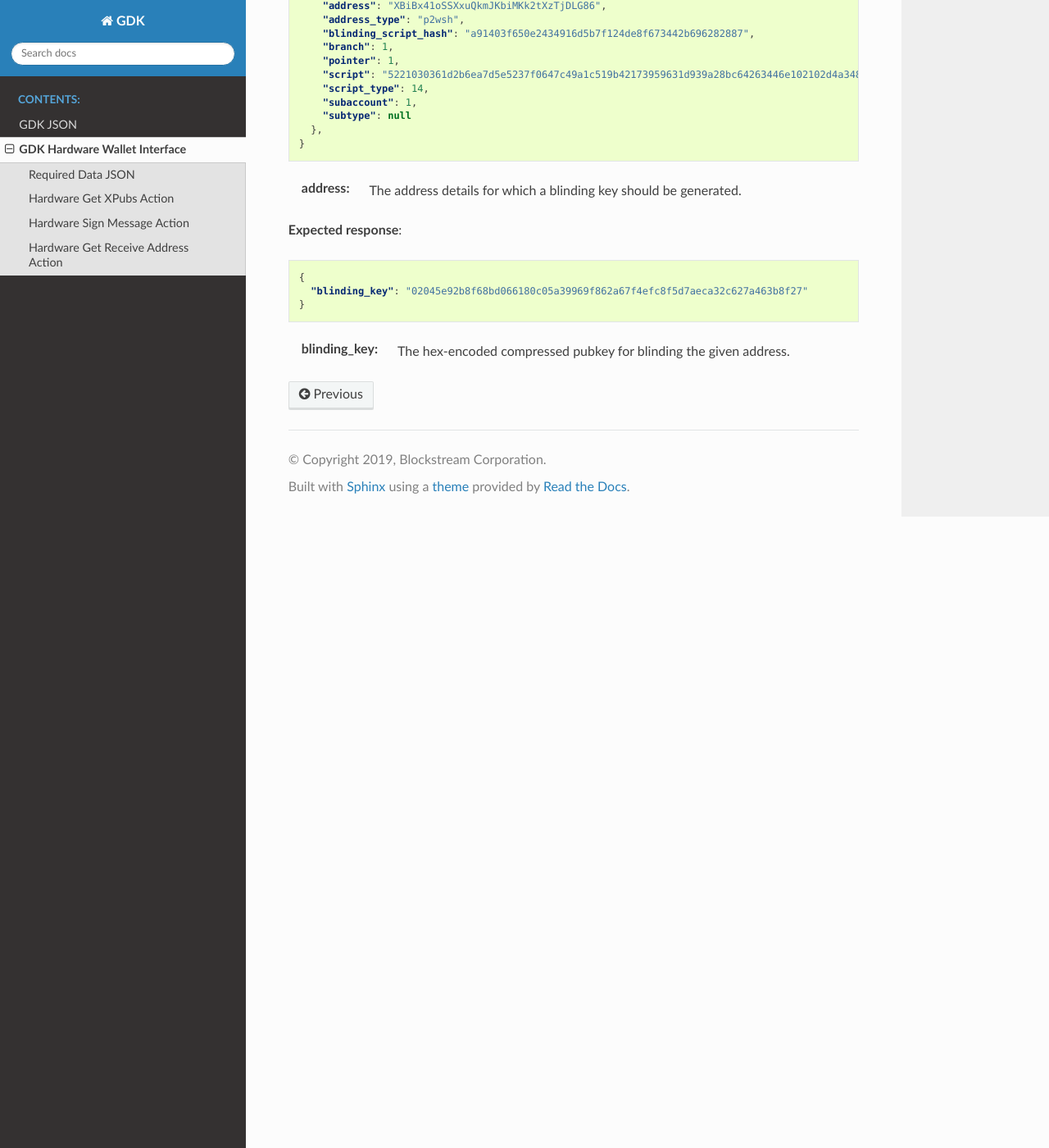
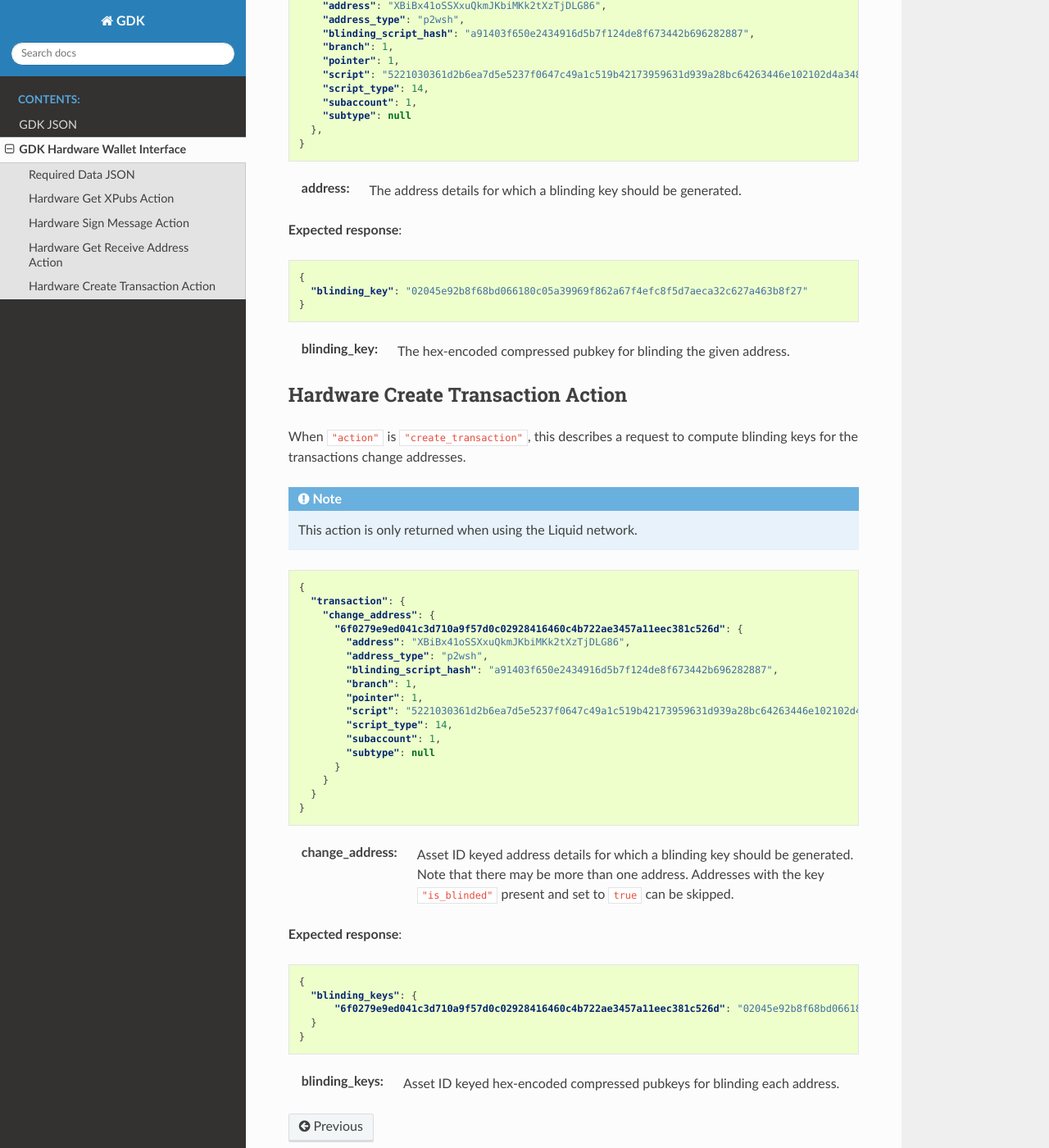
Before and after one commit to Blockstream/gdk, a Sphinx documentation site: the page built from docs/source/gdk-hw.rst, in a window 1280 px wide and 1400 px high, scrolled down 2169 px. Shown: the whole window at 82% size. Built offline with Sphinx 7.4.7 and the Read the Docs theme 2.0.0, drawn with Linux system fonts in a browser that asks for light colours; pages that are not in the unit, such as notebooks, are missing from menus.

Commit message:
Use an internal software implementation of the HWW interface (4)
- Implement and document the create_transaction action

```diff
--- a/docs/source/gdk-hw.rst
+++ b/docs/source/gdk-hw.rst
@@ -133,3 +133,50 @@ compute a blinding key for a new wallet address.
      }
 
 :blinding_key: The hex-encoded compressed pubkey for blinding the given address.
+
+
+.. _hw-action-create-transaction:
+
+Hardware Create Transaction Action
+----------------------------------
+
+When ``"action"`` is ``"create_transaction"``, this describes a request to
+compute blinding keys for the transactions change addresses.
+
+.. note:: This action is only returned when using the Liquid network.
+
+.. code-block:: json
+
+     {
+       "transaction": {
+         "change_address": {
+           "6f0279e9ed041c3d710a9f57d0c02928416460c4b722ae3457a11eec381c526d": {
+             "address": "XBiBx41oSSXxuQkmJKbiMKk2tXzTjDLG86",
+             "address_type": "p2wsh",
+             "blinding_script_hash": "a91403f650e2434916d5b7f124de8f673442b696282887",
+             "branch": 1,
+             "pointer": 1,
+             "script": "5221030361d2b6ea7d5e5237f0647c49a1c519b42173959631d939a28bc64263446e102102d4a348b9f48833dcefffa80305846686d101d02c45a4547b3a5ff6fabb8e2f1f52ae",
+             "script_type": 14,
+             "subaccount": 1,
+             "subtype": null
+           }
+         }
+       }
+     }
+
+:change_address: Asset ID keyed address details for which a blinding key should
+    be generated. Note that there may be more than one address. Addresses with
+    the key ``"is_blinded"`` present and set to ``true`` can be skipped.
+
+**Expected response**:
+
+.. code-block:: json
+
+     {
+       "blinding_keys": {
+           "6f0279e9ed041c3d710a9f57d0c02928416460c4b722ae3457a11eec381c526d": "02045e92b8f68bd066180c05a39969f862a67f4efc8f5d7aeca32c627a463b8f27"
+       }
+     }
+
+:blinding_keys: Asset ID keyed hex-encoded compressed pubkeys for blinding each address.
```
Also changed, not shown: 1 other file.
